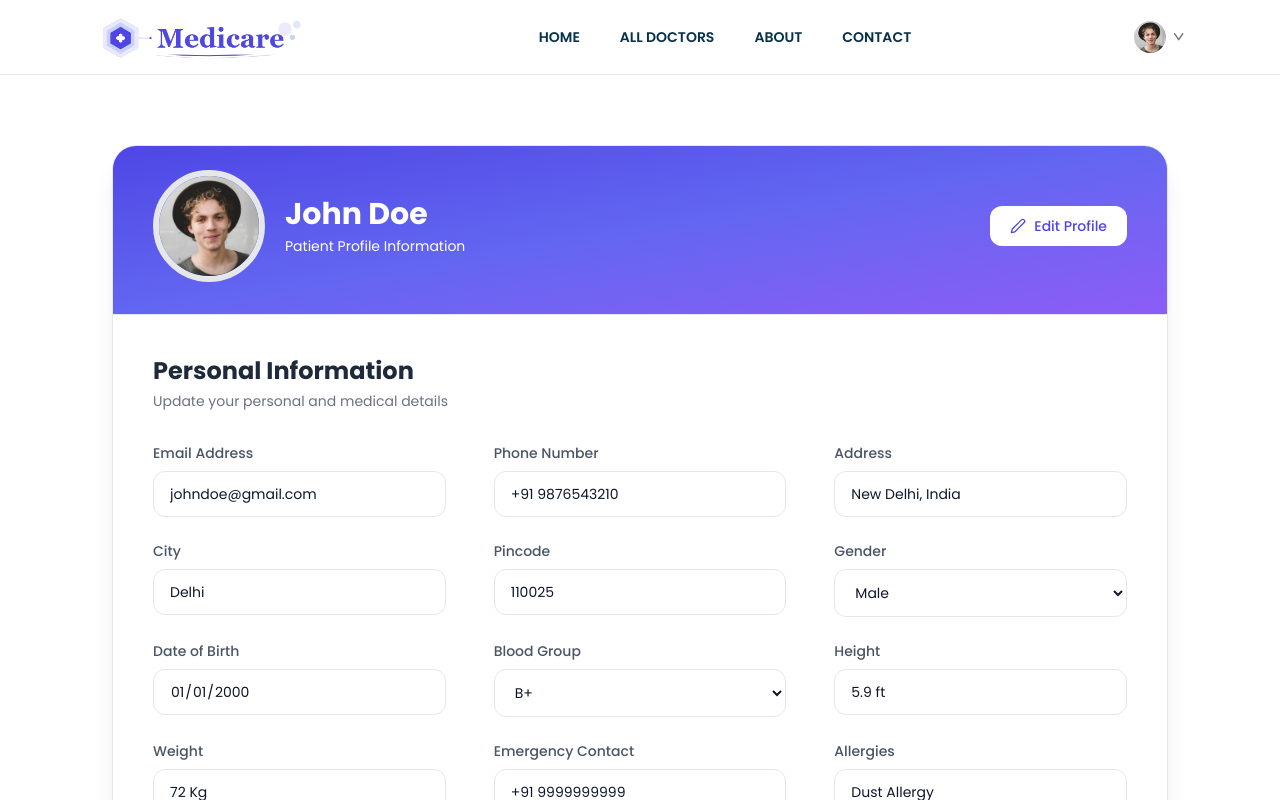
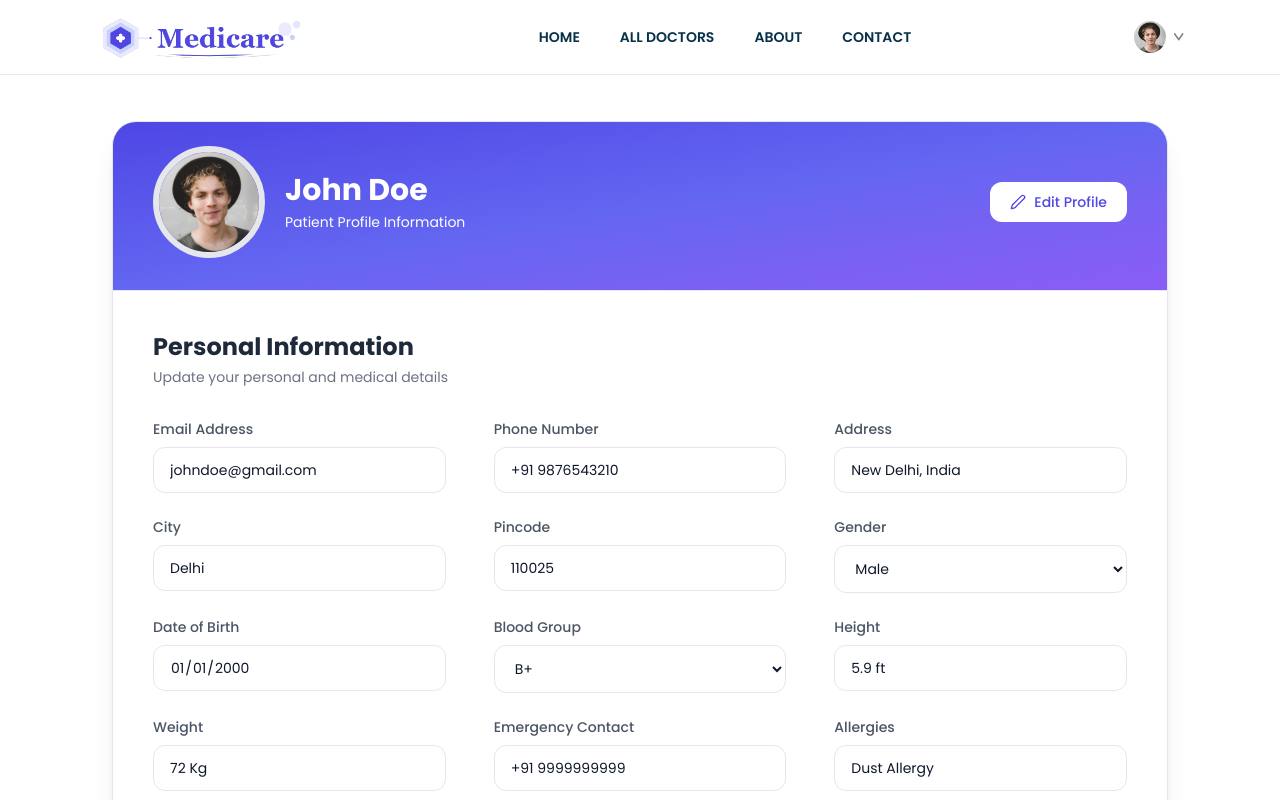
Before and after one commit to kamleshBisht04/Medicare, a React (Vite) app in the folder frontend/: page /my-profile in a window 1280 px wide. Shown: the top 800 px of the page. Built offline with nearby package versions, Linux system fonts and the light colour scheme.

Commit message:
my profile section complete '

```diff
--- a/frontend/src/pages/MyProfile.jsx
+++ b/frontend/src/pages/MyProfile.jsx
@@ -38,7 +38,7 @@
   };
 
   return (
-    <div className="min-h-screen px-4 py-10">
+    <div className="min-h-screen px-4 py-4">
       <div className="mx-auto max-w-6xl overflow-hidden rounded-3xl border border-gray-200 bg-white shadow-xl">
         {/* Top Section */}
         <div className="gradient-banner flex flex-col gap-6 border-b-1 border-gray-200 px-10 py-6 pb-8 md:flex-row md:items-center md:justify-between">
```
